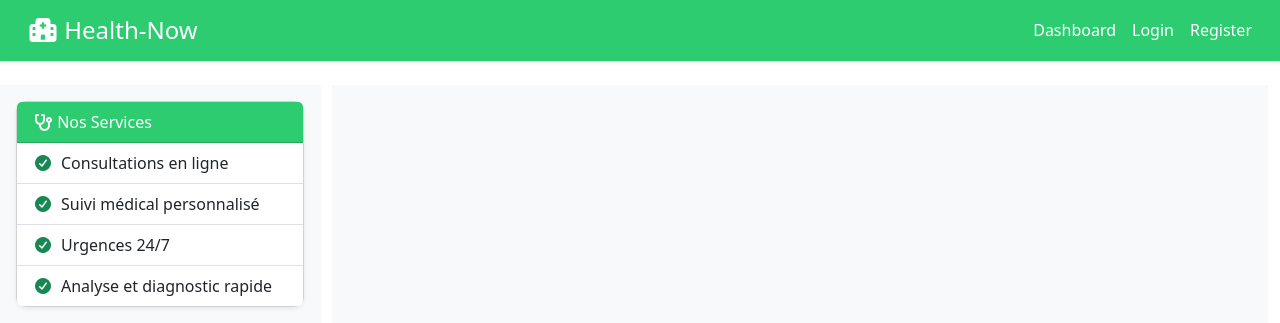
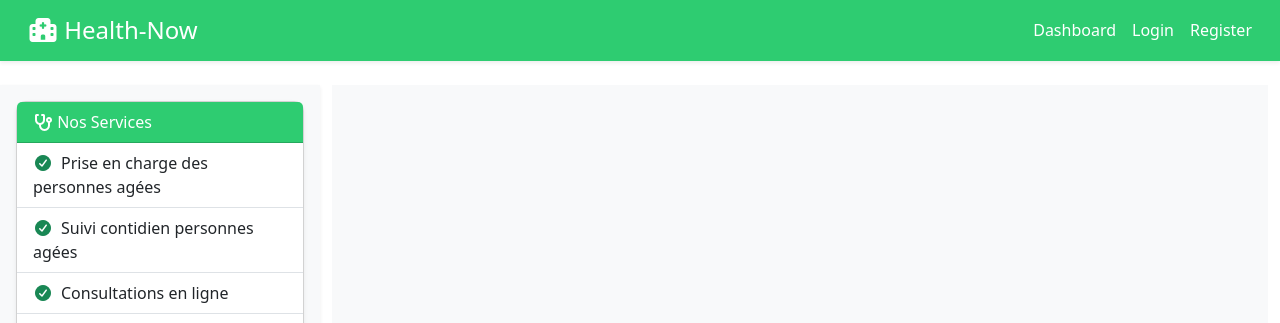
Before and after one commit to bingsa-tech/heath-now-frontend, a Vue app: page /dashboard in a window 1280 px wide. Shown: the top 323 px of the page. Built offline with nearby package versions, Linux system fonts and the light colour scheme.

Commit message:
Update App.vue nos services

```diff
--- a/src/App.vue
+++ b/src/App.vue
@@ -121,6 +121,8 @@ import { ref, onMounted } from "vue";
 
 // ✅ Données
 const services = ref([
+  "Prise en charge des personnes agées",
+  "Suivi contidien personnes agées",
   "Consultations en ligne",
   "Suivi médical personnalisé",
   "Urgences 24/7",
```
